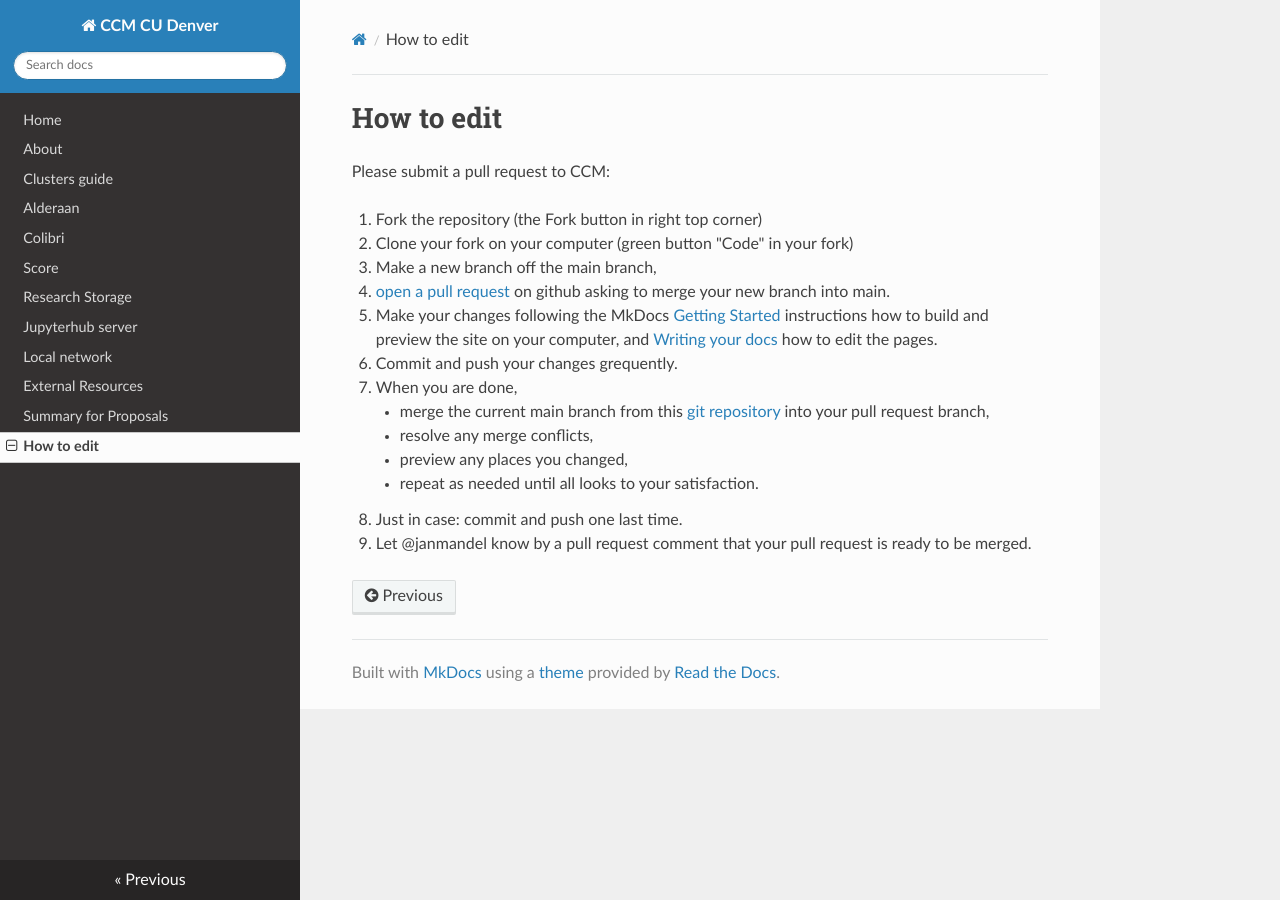
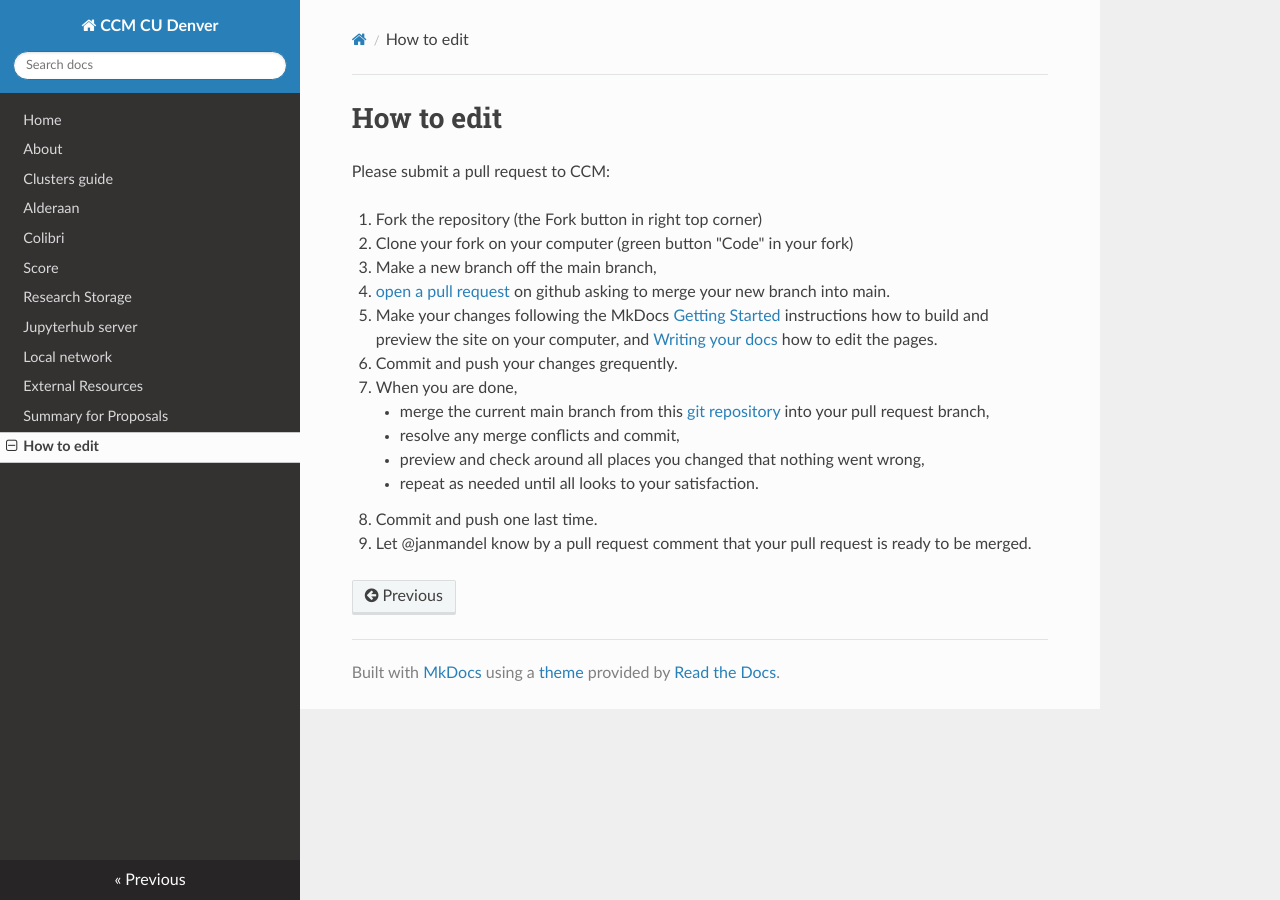
Before and after one commit to ccmucdenver/ccm-docs, an MkDocs documentation site: the page built from docs/pull_request.md, in a window 1280 px wide. Built offline with MkDocs 1.6.1, drawn with Linux system fonts in a browser that asks for light colours; nearby versions of some CDN libraries.

Commit message:
Update pull_request.md

```diff
--- a/docs/pull_request.md
+++ b/docs/pull_request.md
@@ -10,8 +10,8 @@ Please submit a pull request to CCM:
 6. Commit and push your changes grequently.
 7. When you are done,
     * merge the current main branch from this [git repository](https://github.com/ccmucdenver/ccm-docs) into your pull request branch,
-    * resolve any merge conflicts,
-    * preview any places you changed,
+    * resolve any merge conflicts and commit,
+    * preview and check around all places you changed that nothing went wrong,
     * repeat as needed until all looks to your satisfaction.
-8. Just in case: commit and push one last time.
+8. Commit and push one last time.
 9. Let @janmandel know by a pull request comment that your pull request is ready to be merged.
```
